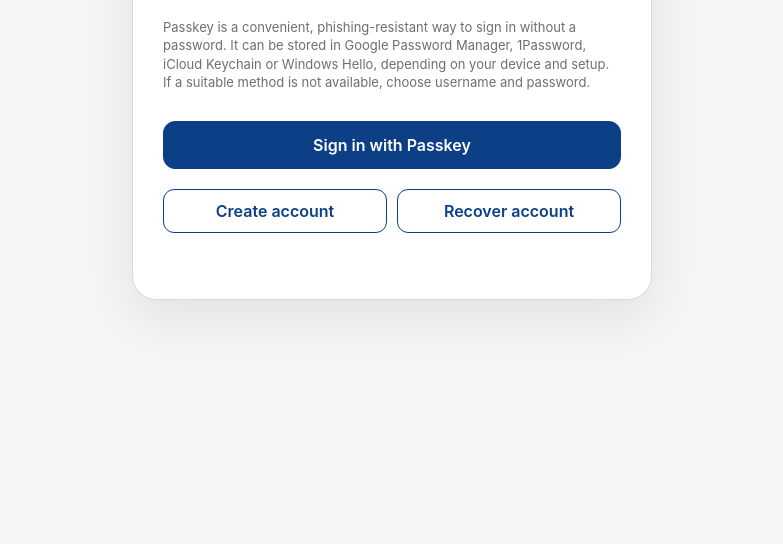
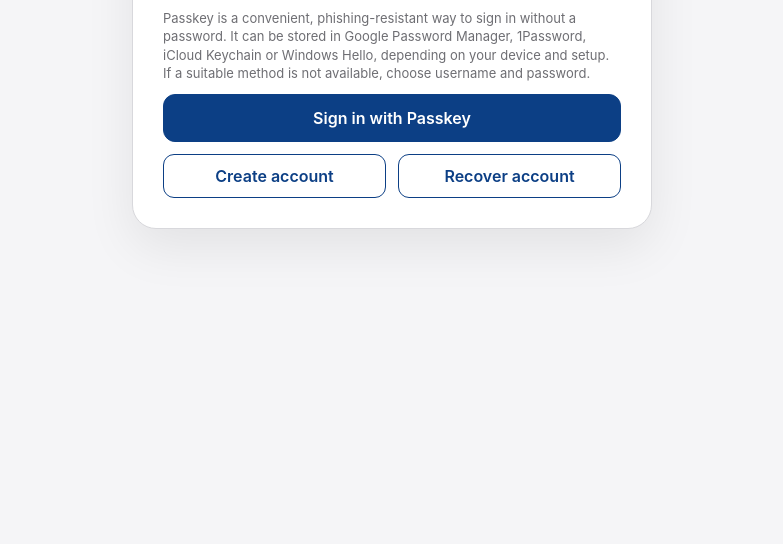
Before and after one commit to sia-tolf/tolf-vpn-web, a plain HTML site: page auth/index.html in a window 1280 px wide. Shown: the part 256-800 px from the top of the page, without its empty margins (248-1031 px from the left). Drawn offline with Linux system fonts and the light colour scheme; no server answers.

Commit message:
Use consistent spacing across account form elements

```diff
--- a/auth/index.html
+++ b/auth/index.html
@@ -7,7 +7,7 @@
   <meta name="theme-color" content="#f5f5f7">
   <title>My account</title>
   <meta name="robots" content="noindex,follow">
-  <link rel="stylesheet" href="styles.css?v=auth-unified-actions-20261119">
+  <link rel="stylesheet" href="styles.css?v=auth-spacing-20261119">
   <script defer src="../passkey-session-label.20260917-1.js"></script>
   <script defer src="../js/webauthn.js?v=auth-20260917-1"></script>
   <script defer src="auth.js?v=password-case-20261119"></script>
--- a/auth/styles.css
+++ b/auth/styles.css
@@ -345,3 +345,29 @@ html[data-tolf-ui="auth"] form[data-for-method="password"] :is(input, button[typ
     --secondary: #d5dfe9;
   }
 }
+
+/* One vertical interval across fields, hints and actions in each account panel. */
+.auth-card {
+  --form-gap: 12px;
+}
+.auth-card > .eyebrow {
+  margin-bottom: var(--form-gap);
+}
+.auth-card .panel,
+.auth-card .panel > :is(form, div[data-for-method]) {
+  display: grid;
+  grid-template-columns: minmax(0, 1fr);
+  gap: var(--form-gap);
+}
+.auth-card .panel > *,
+.auth-card .panel > :is(form, div[data-for-method]) > * {
+  margin-block: 0;
+}
+.auth-card .password-tools,
+html[data-tolf-ui="auth"] .auth-card .secondary-actions {
+  gap: var(--form-gap);
+}
+.auth-card .message:empty {
+  position: absolute;
+  min-height: 0;
+}
```
